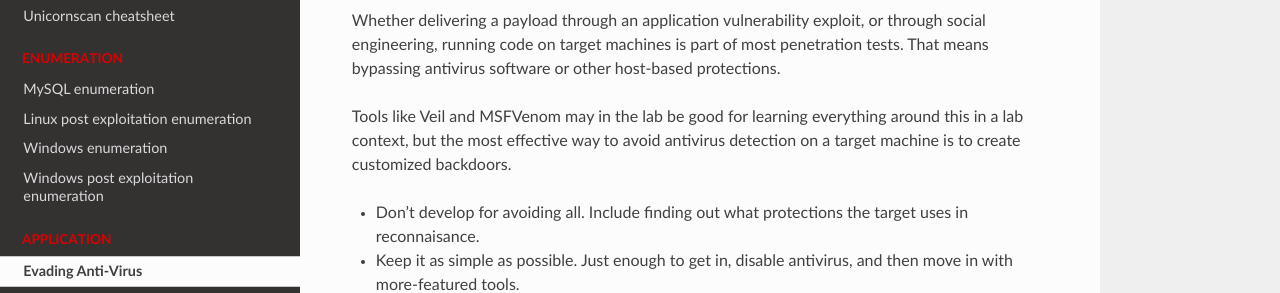
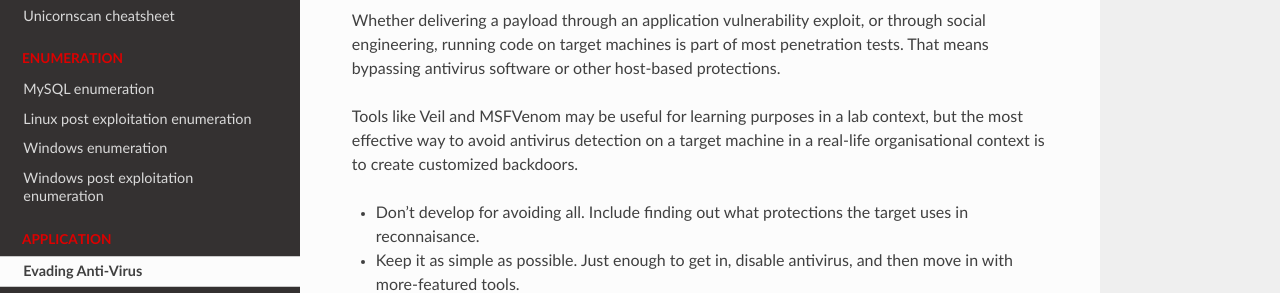
Before and after one commit to tymyrddin/cheatsheets, a Sphinx documentation site: the page built from source/docs/application/evading-av.md, in a window 1280 px wide. Shown: the part 151-444 px from the top of the page. Built offline with Sphinx 7.4.7 and the Read the Docs theme 2.0.0, drawn with Linux system fonts in a browser that asks for light colours.

Commit message:
evading av

```diff
--- a/source/docs/application/evading-av.md
+++ b/source/docs/application/evading-av.md
@@ -2,7 +2,7 @@
 
 Whether delivering a payload through an application vulnerability exploit, or through social engineering, running code on target machines is part of most penetration tests. That means bypassing antivirus software or other host-based protections.
 
-Tools like Veil and MSFVenom may in the lab be good for learning everything around this in a lab context, but the most effective way to avoid antivirus detection on a target machine is to create customized backdoors.
+Tools like Veil and MSFVenom may be useful for learning purposes in a lab context, but the most effective way to avoid antivirus detection on a target machine in a real-life organisational context is to create customized backdoors.
 
 * Don't develop for avoiding all. Include finding out what protections the target uses in reconnaisance.
 * Keep it as simple as possible. Just enough to get in, disable antivirus, and then move in with more-featured tools.
```
